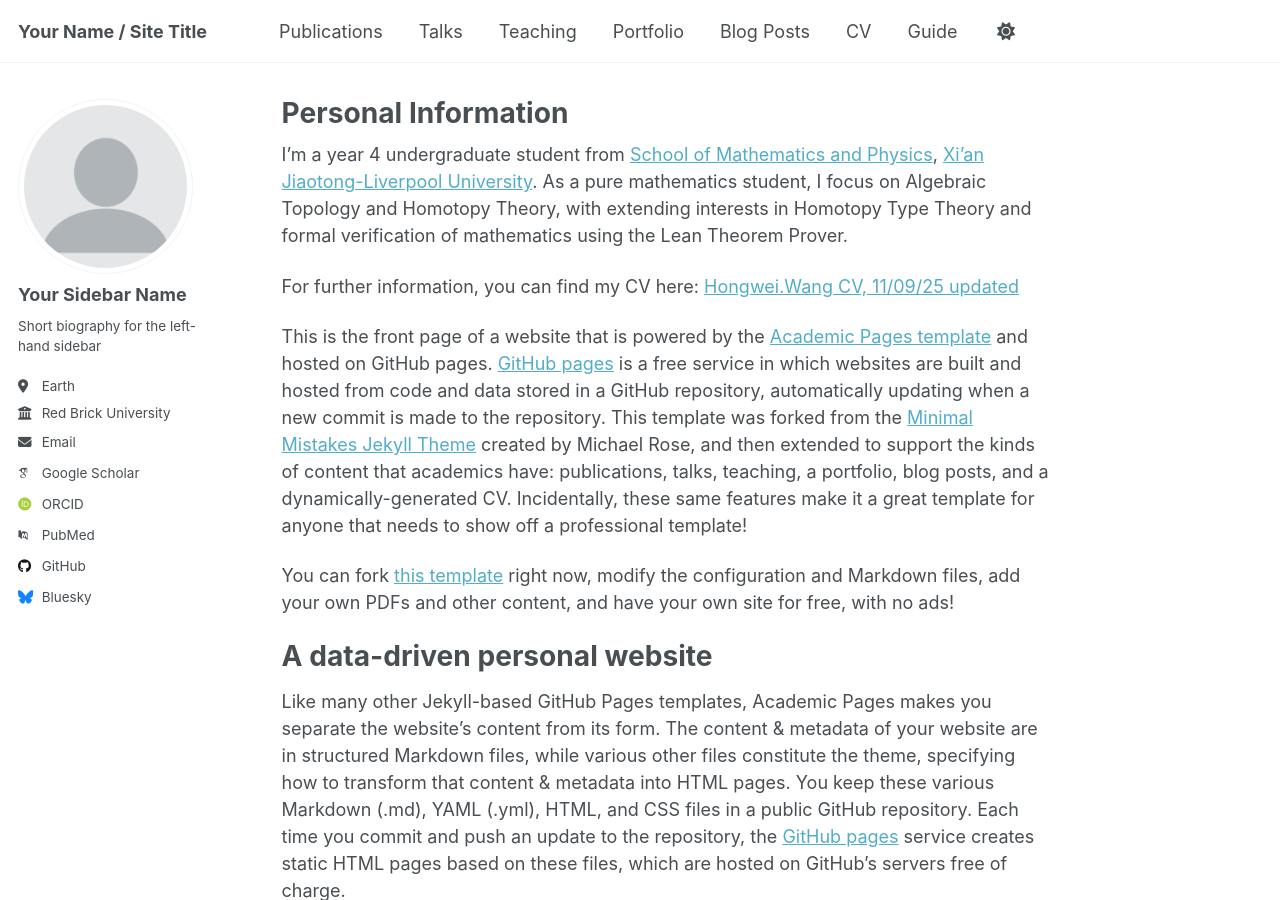
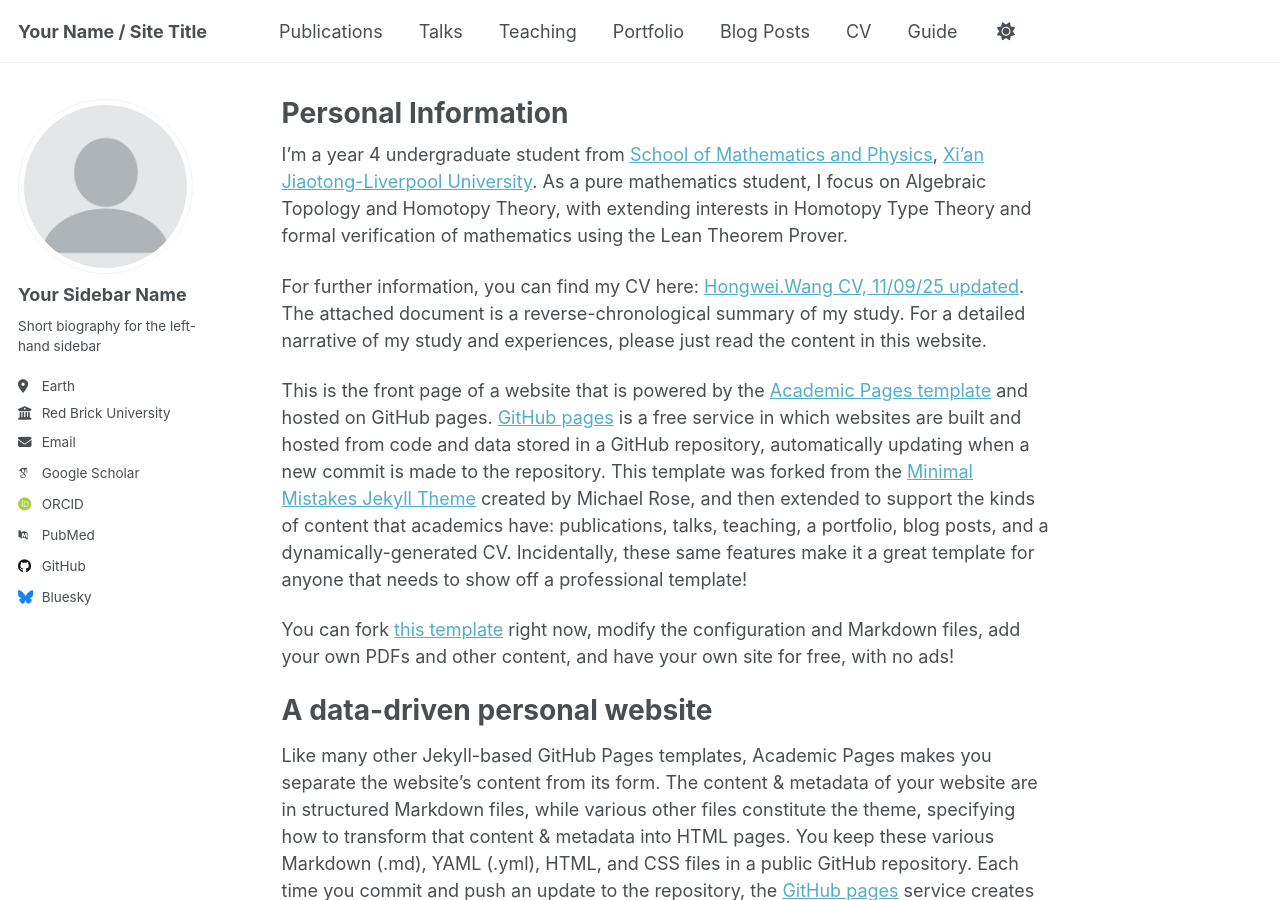
Before and after one commit to WangHongWei-AcademicPage/WangHongWei-AcademicPage.github.io, a Jekyll site: the page built from _pages/about.md, in a window 1280 px wide and 900 px high. Built offline with Jekyll 4.4.1, drawn with Linux system fonts in a browser that asks for light colours; some web fonts are replaced; a script that is not in the unit is left out.

Commit message:
Update about page with CV summary and narrative
Added a summary of the CV and a narrative of study experiences.

```diff
--- a/_pages/about.md
+++ b/_pages/about.md
@@ -8,7 +8,9 @@ redirect_from:
 ---
 I'm a year 4 undergraduate student from [School of Mathematics and Physics](https://www.xjtlu.edu.cn/zh/study/departments/school-of-mathematics-and-physics), [Xi'an Jiaotong-Liverpool University](https://www.xjtlu.edu.cn/). As a pure mathematics student, I focus on Algebraic Topology and Homotopy Theory, with extending interests in Homotopy Type Theory and formal verification of mathematics using the Lean Theorem Prover.
 
-For further information, you can find my CV here: [Hongwei.Wang CV, 11/09/25 updated](../assets/CV.pdf)
+For further information, you can find my CV here: [Hongwei.Wang CV, 11/09/25 updated](../assets/CV.pdf). The attached document is a reverse-chronological summary of my study. For a detailed narrative of my study and experiences, please just read the content in this website.
+
+
 
 This is the front page of a website that is powered by the [Academic Pages template](https://github.com/academicpages/academicpages.github.io) and hosted on GitHub pages. [GitHub pages](https://pages.github.com) is a free service in which websites are built and hosted from code and data stored in a GitHub repository, automatically updating when a new commit is made to the repository. This template was forked from the [Minimal Mistakes Jekyll Theme](https://mmistakes.github.io/minimal-mistakes/) created by Michael Rose, and then extended to support the kinds of content that academics have: publications, talks, teaching, a portfolio, blog posts, and a dynamically-generated CV. Incidentally, these same features make it a great template for anyone that needs to show off a professional template!
 
```
